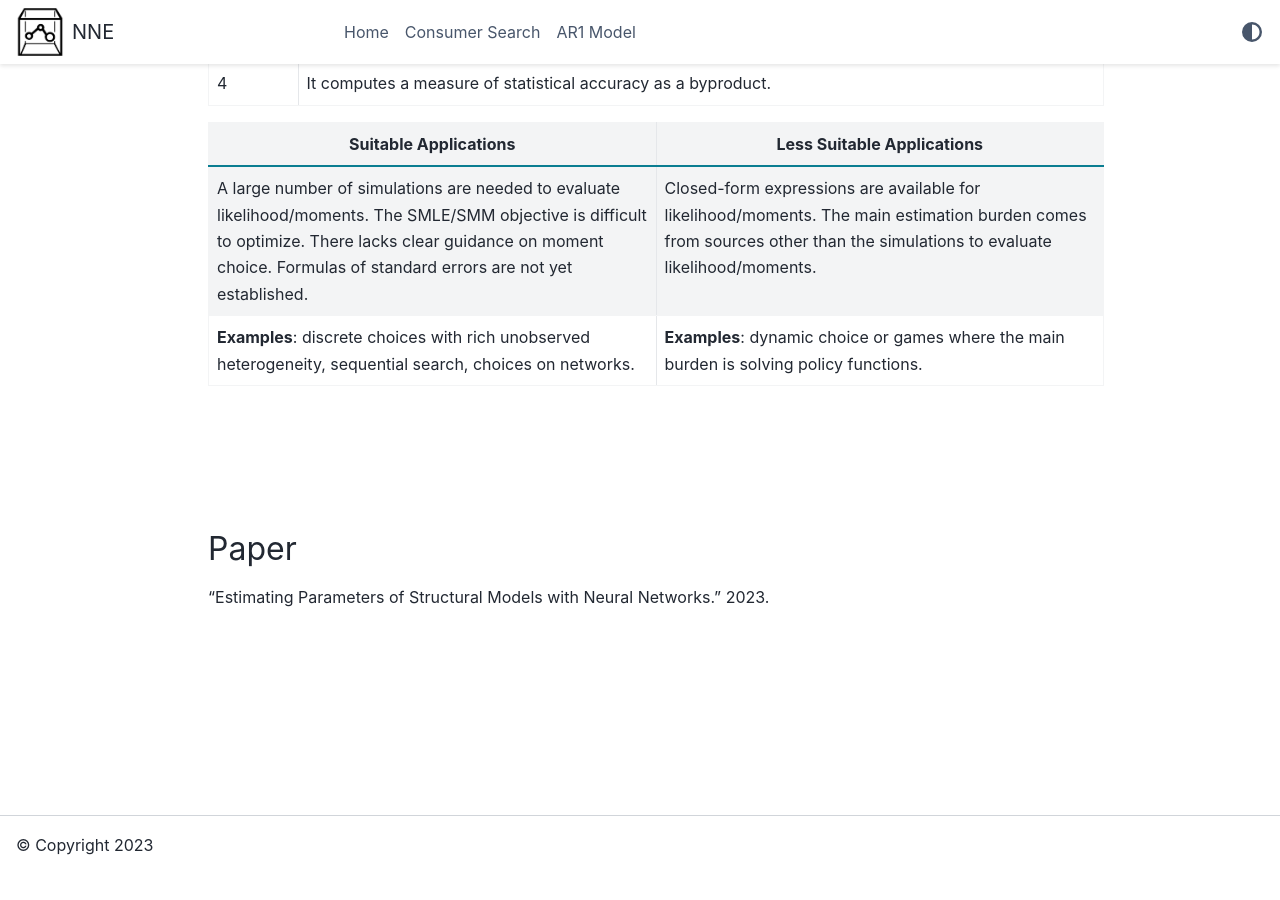
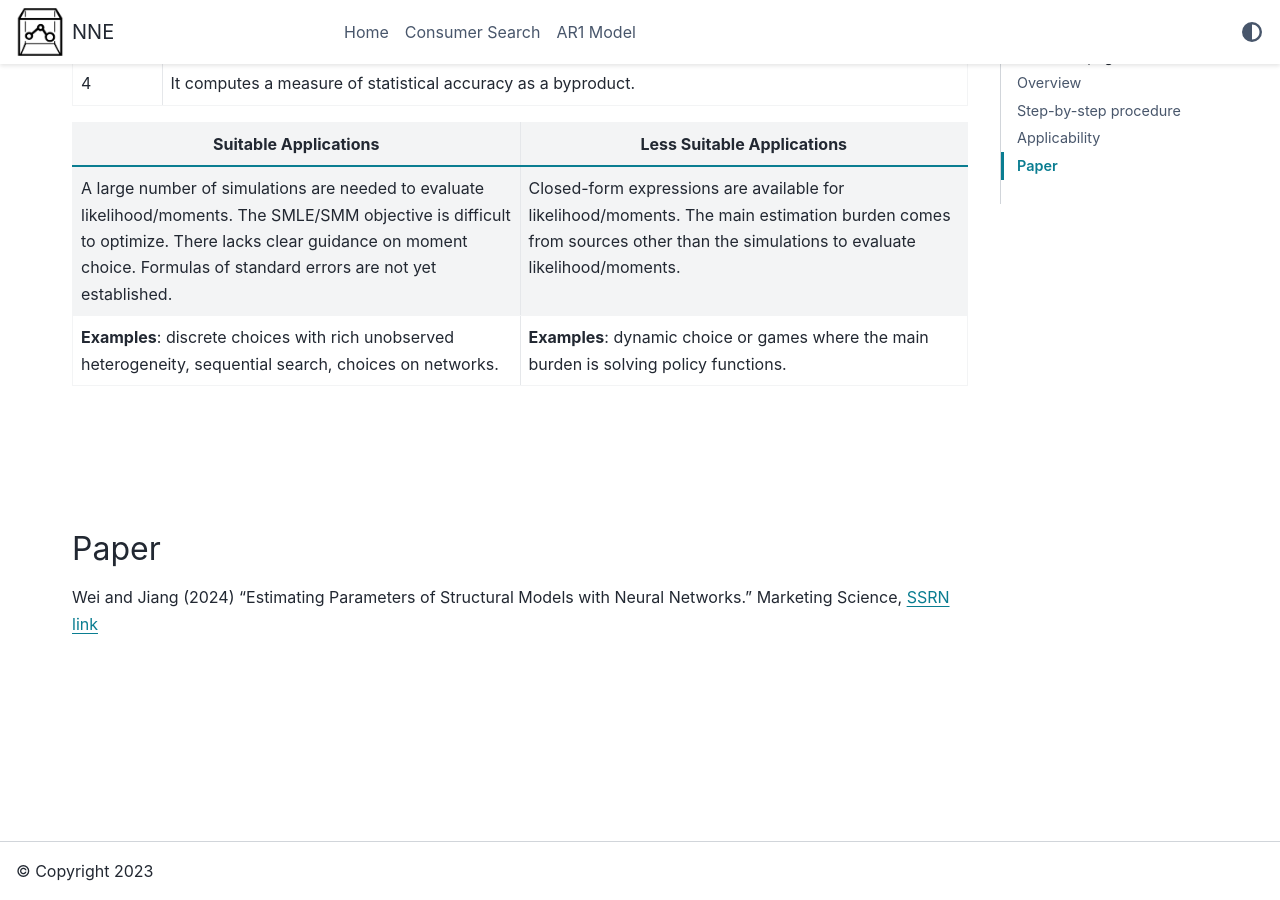
Before and after one commit to nnehome/nnehome.github.io, a Sphinx documentation site: the page built from docs/source/index.rst, in a window 1280 px wide and 900 px high, scrolled down 2240 px. Built offline with Sphinx 7.4.7 and the PyData theme 0.15.4, drawn with Linux system fonts in a browser that asks for light colours; before the commit the page ends 3114 px from its top, so only the background shows below that.

Commit message:
update paper status and link to ssrn

```diff
--- a/docs/source/conf.py
+++ b/docs/source/conf.py
@@ -37,6 +37,9 @@
 ]
 html_logo = '_static/logo.png'
 
+html_sidebars = {
+  "**": []
+}
 
 html_theme_options = {
     "navbar_persistent":[],
--- a/docs/source/index.rst
+++ b/docs/source/index.rst
@@ -125,7 +123,7 @@
 Paper
 ---------------
 
-"Estimating Parameters of Structural Models with Neural Networks." 2023.
+Wei and Jiang (2024) "Estimating Parameters of Structural Models with Neural Networks." Marketing Science, `SSRN link <https://ssrn.com/abstract=3496098>`_
 
 |
 
```
Also changed, not shown: other parts of docs/source/index.rst (+0 -2 lines).
